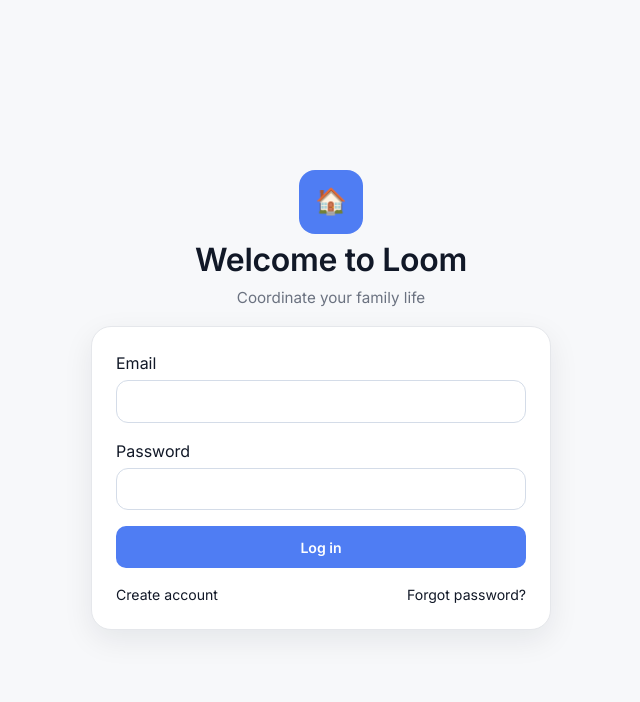
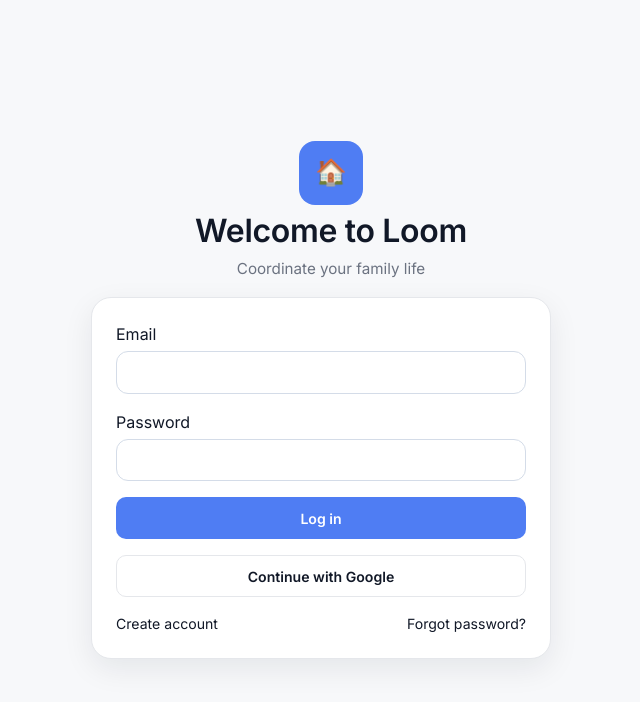
Before and after one commit to jrbcaetano/loom, a Next.js app in the folder client/: page /login in a window 1280 px wide. Shown: the top 702 px of the page, without its empty margins (309-949 px from the left). Built offline with nearby package versions, Linux system fonts and the light colour scheme; no server answers.

Commit message:
V3 - Enable Google signup UI and localization

```diff
--- a/client/features/auth/forms.tsx
+++ b/client/features/auth/forms.tsx
@@ -38,9 +38,16 @@ function mapRegisterError(message: string, t: (key: string, fallback?: string) =
   return message;
 }
 
+function getOAuthRedirectTo(nextPath: string) {
+  const next = encodeURIComponent(nextPath);
+  return `${window.location.origin}/auth/callback?next=${next}`;
+}
+
 export function LoginForm() {
   const [serverError, setServerError] = useState<string | null>(null);
+  const [oauthError, setOauthError] = useState<string | null>(null);
   const [isLoading, setIsLoading] = useState(false);
+  const [isGoogleLoading, setIsGoogleLoading] = useState(false);
   const router = useRouter();
   const { t } = useI18n();
   const form = useForm<LoginValues>({
@@ -50,6 +57,7 @@ export function LoginForm() {
 
   async function onSubmit(values: LoginValues) {
     setServerError(null);
+    setOauthError(null);
     setIsLoading(true);
     const supabase = createClient();
     const { error } = await supabase.auth.signInWithPassword({ email: values.email, password: values.password });
@@ -62,6 +70,25 @@ export function LoginForm() {
 
     router.replace("/home");
     router.refresh();
+  }
+
+  async function onGoogleSignIn() {
+    setServerError(null);
+    setOauthError(null);
+    setIsGoogleLoading(true);
+
+    const supabase = createClient();
+    const { error } = await supabase.auth.signInWithOAuth({
+      provider: "google",
+      options: {
+        redirectTo: getOAuthRedirectTo("/home")
+      }
+    });
+
+    if (error) {
+      setOauthError(error.message);
+      setIsGoogleLoading(false);
+    }
   }
 
   return (
@@ -82,7 +109,12 @@ export function LoginForm() {
         {isLoading ? t("auth.loggingIn") : t("auth.login")}
       </button>
 
+      <button type="button" className="loom-button-ghost" disabled={isGoogleLoading} onClick={() => void onGoogleSignIn()}>
+        {isGoogleLoading ? t("auth.googleSigningIn", "Redirecting to Google...") : t("auth.googleLogin", "Continue with Google")}
+      </button>
+
       {serverError ? <p className="loom-feedback-error">{serverError}</p> : null}
+      {oauthError ? <p className="loom-feedback-error">{oauthError}</p> : null}
 
       <div className="loom-inline-links">
         <Link href="/register">{t("auth.register")}</Link>
@@ -94,8 +126,10 @@ export function LoginForm() {
 
 export function RegisterForm() {
   const [serverError, setServerError] = useState<string | null>(null);
+  const [oauthError, setOauthError] = useState<string | null>(null);
   const [success, setSuccess] = useState<string | null>(null);
   const [isLoading, setIsLoading] = useState(false);
+  const [isGoogleLoading, setIsGoogleLoading] = useState(false);
   const { t } = useI18n();
   const form = useForm<RegisterValues>({
     resolver: zodResolver(registerSchema),
@@ -104,6 +138,7 @@ export function RegisterForm() {
 
   async function onSubmit(values: RegisterValues) {
     setServerError(null);
+    setOauthError(null);
     setSuccess(null);
     setIsLoading(true);
 
@@ -127,6 +162,26 @@ export function RegisterForm() {
     setSuccess(t("auth.registerSuccess"));
     setIsLoading(false);
     form.reset();
+  }
+
+  async function onGoogleSignIn() {
+    setServerError(null);
+    setOauthError(null);
+    setSuccess(null);
+    setIsGoogleLoading(true);
+
+    const supabase = createClient();
+    const { error } = await supabase.auth.signInWithOAuth({
+      provider: "google",
+      options: {
+        redirectTo: getOAuthRedirectTo("/home")
+      }
+    });
+
+    if (error) {
+      setOauthError(error.message);
+      setIsGoogleLoading(false);
+    }
   }
 
   return (
@@ -153,7 +208,12 @@ export function RegisterForm() {
         {isLoading ? t("auth.creatingAccount") : t("auth.register")}
       </button>
 
+      <button type="button" className="loom-button-ghost" disabled={isGoogleLoading} onClick={() => void onGoogleSignIn()}>
+        {isGoogleLoading ? t("auth.googleSigningIn", "Redirecting to Google...") : t("auth.googleRegister", "Sign up with Google")}
+      </button>
+
       {serverError ? <p className="loom-feedback-error">{serverError}</p> : null}
+      {oauthError ? <p className="loom-feedback-error">{oauthError}</p> : null}
       {success ? <p className="loom-feedback-success">{success}</p> : null}
 
       <div className="loom-inline-links">
--- a/client/messages/en.json
+++ b/client/messages/en.json
@@ -21,6 +21,9 @@
     "forgotPrompt": "Forgot password?",
     "registerSuccess": "Account created. Check your email if confirmation is required.",
     "inviteOnly": "This app is currently invite-only. Ask a product admin for access.",
+    "googleLogin": "Continue with Google",
+    "googleRegister": "Sign up with Google",
+    "googleSigningIn": "Redirecting to Google...",
     "hasAccount": "Already have an account? Log in",
     "resetSent": "Reset instructions sent if the account exists.",
     "sendReset": "Send reset link",
--- a/client/messages/pt.json
+++ b/client/messages/pt.json
@@ -21,6 +21,9 @@
     "forgotPrompt": "Esqueceu-se da palavra-passe?",
     "registerSuccess": "Conta criada. Verifique o email se for necessaria confirmacao.",
     "inviteOnly": "Esta aplicacao esta em modo apenas por convite. Peca acesso a um admin de produto.",
+    "googleLogin": "Continuar com Google",
+    "googleRegister": "Criar conta com Google",
+    "googleSigningIn": "A redirecionar para o Google...",
     "hasAccount": "Ja tem conta? Entrar",
     "resetSent": "Instrucoes enviadas se a conta existir.",
     "sendReset": "Enviar link de recuperacao",
```
